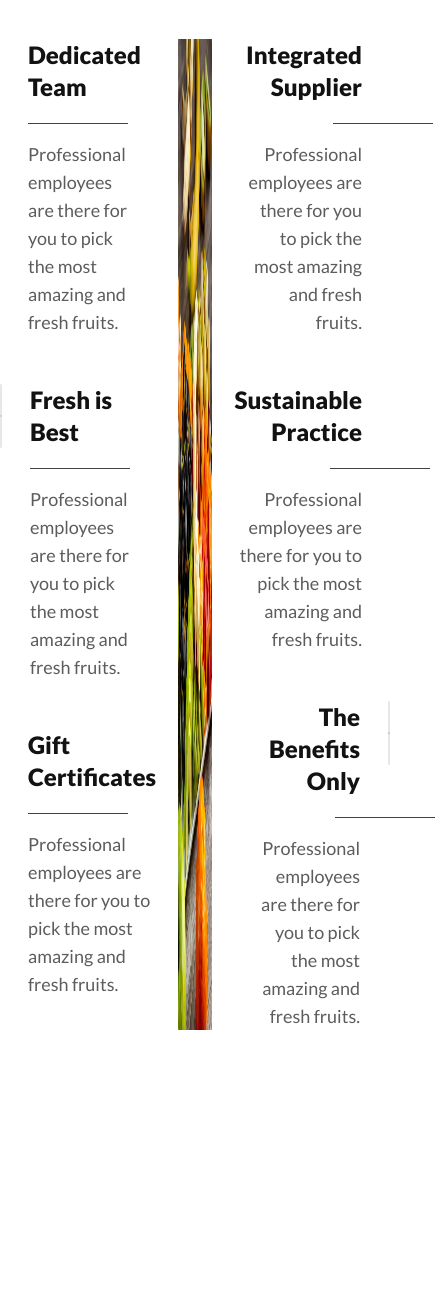
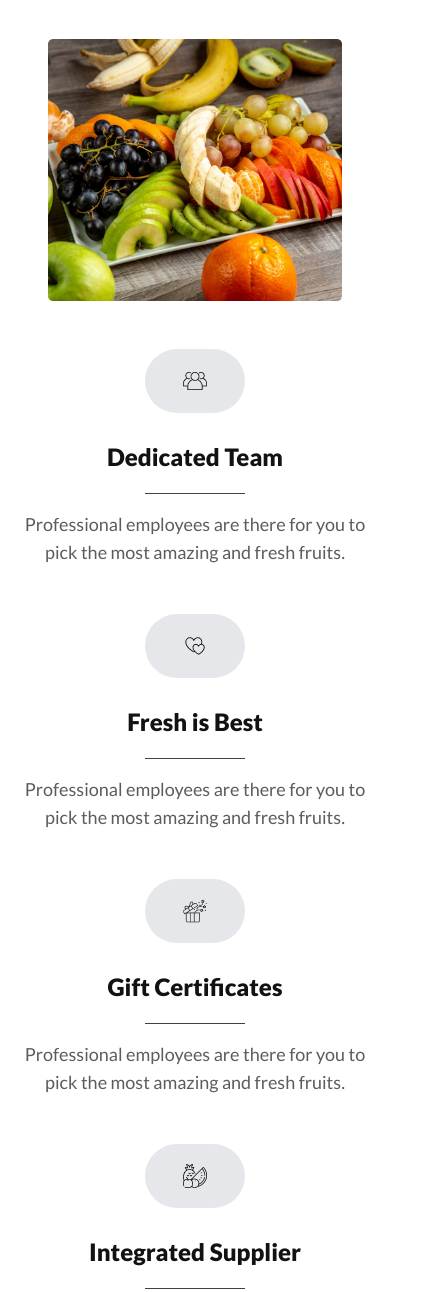
Before and after one commit to nznazmulhuda/fruit-brust, a plain HTML site: page index.html in a window 390 px wide. Shown: the part 5340-6632 px from the top of the page, 435 px wide, since content can reach past the window. Before the commit the page ends 6450 px from the top, so only its background shows below. Drawn offline with nearby package versions, Linux system fonts and the light colour scheme.

Commit message:
why choose us responsive

```diff
--- a/index.html
+++ b/index.html
@@ -1142,94 +1142,114 @@
 					<p class="w-1/2 lato disc text-lg font-medium text-center mb-12">Contrary to popular belief, is not simply random text. It has roots in a piece of classical Latin literature from 45 BC, making it over 2000 years old.</p>
 
 					<!-- content section -->
-					<section class="w-full flex justify-between">
+					<section class="w-full flex flex-col lg:flex-row justify-between">
+
+						<!-- middel part -->
+						<div class="mr-12 ml-12 mb-12 lg:hidden">
+							<img class="w-full h-full" src="./images/whychoose1.png" alt="">
+						</div>
+
 						<!-- left part -->
-						<div class="flex flex-col gap-12 w-1/3">
+						<div class="flex flex-col gap-12 lg:w-1/3">
 							<!-- card 1 -->
-							<div class="flex gap-7">
+							<div class="flex flex-col items-center lg:flex-row gap-7">
 								<div class="w-[100px] h-[64px] rounded-full bg-gray-200 flex items-center justify-center">
 									<img src="./images/group.png" alt="">
 								</div>
 								<!-- content -->
 								<div>
-									<h1 class="text-title lato text-2xl font-extrabold text-left mb-5 ">Dedicated Team</h1>
-									<div class="w-[100px] h-[1px] hr mb-4"></div>
-									<p class="lato disc text-lg font-medium">Professional employees are there for you to pick the most amazing and fresh fruits.</p>
+									<h1 class="text-title lato text-2xl font-extrabold text-center lg:text-left mb-5 ">Dedicated Team</h1>
+									<div class="flex justify-center lg:justify-start">
+										<div class="w-[100px] h-[1px] hr mb-4 "></div>
+									</div>
+									<p class="lato text-center lg:text-left disc text-lg w-[90%]  mx-auto lg:w-full font-medium">Professional employees are there for you to pick the most amazing and fresh fruits.</p>
 								</div>
 							</div>
 							<!-- card 2 -->
-							<div class="flex gap-7">
+							<div class="flex flex-col items-center lg:flex-row gap-7">
 								<div class="w-[100px] h-[64px] rounded-full bg-gray-200 flex items-center justify-center">
 									<img src="./images/love.png" alt="">
 								</div>
 								<!-- content -->
 								<div>
-									<h1 class="text-title lato text-2xl font-extrabold text-left mb-5 ">Fresh is Best</h1>
-									<div class="w-[100px] h-[1px] hr mb-4"></div>
-									<p class="lato disc text-lg font-medium">Professional employees are there for you to pick the most amazing and fresh fruits.</p>
+									<h1 class="text-title lato text-2xl font-extrabold text-center lg:text-left mb-5 ">Fresh is Best</h1>
+									<div class="flex justify-center lg:justify-start">
+										<div class="w-[100px] h-[1px] hr mb-4 "></div>
+									</div>
+									<p class="lato text-center lg:text-left disc text-lg w-[90%]  mx-auto lg:w-full font-medium">Professional employees are there for you to pick the most amazing and fresh fruits.</p>
 								</div>
 							</div>
 							<!-- card 3 -->
-							<div class="flex gap-7">
+							<div class="flex flex-col items-center lg:flex-row gap-7">
 								<div class="w-[100px] h-[64px] rounded-full bg-gray-200 flex items-center justify-center">
 									<img src="./images/gift-box.png" alt="">
 								</div>
 								<!-- content -->
 								<div>
-									<h1 class="text-title lato text-2xl font-extrabold text-left mb-5 ">Gift Certificates</h1>
-									<div class="w-[100px] h-[1px] hr mb-4"></div>
-									<p class="lato disc text-lg font-medium">Professional employees are there for you to pick the most amazing and fresh fruits.</p>
+									<h1 class="text-title lato text-2xl font-extrabold text-center lg:text-left mb-5 ">Gift Certificates</h1>
+									<div class="flex justify-center lg:justify-start">
+										<div class="w-[100px] h-[1px] hr mb-4 "></div>
+									</div>
+									<p class="lato text-center lg:text-left disc text-lg w-[90%]  mx-auto lg:w-full font-medium">Professional employees are there for you to pick the most amazing and fresh fruits.</p>
 								</div>
 							</div>
 						</div>
 
 						<!-- middel part -->
-						<div class="w-[32%] mr-12 ml-12">
+						<div class="w-[32%] mr-12 ml-12 hidden lg:flex">
 							<img class="w-full h-full" src="./images/whychoose1.png" alt="">
 						</div>
 
 						<!-- right part -->
-						<div class="flex flex-col gap-12 w-1/3 text-right">
+						<div class="flex mt-12 lg:mt-0 flex-col gap-12 text-center lg:w-1/3 lg:text-right">
 							<!-- card 1 -->
-							<div class="flex flex-row-reverse gap-7">
+							<div class="flex flex-col items-center lg:flex-row-reverse gap-7">
 								<div class="w-[100px] h-[64px] rounded-full bg-gray-200 flex items-center justify-center">
 									<img src="./images/fruit.png" alt="">
 								</div>
 								<!-- content -->
 								<div>
 									<h1 class="text-title lato text-2xl font-extrabold mb-5 ">Integrated Supplier</h1>
-									<div class="w-[100px] relative left-3/4 h-[1px] hr mb-4"></div>
-									<p class="lato disc text-lg font-medium">Professional employees are there for you to pick the most amazing and fresh fruits.</p>
+									<div class="flex justify-center lg:justify-end">
+										<div class="w-[100px] h-[1px] hr mb-4"></div>
+									</div>
+									<p class="lato disc w-[90%] lg:w-full mx-auto text-lg font-medium">Professional employees are there for you to pick the most amazing and fresh fruits.</p>
 								</div>
 							</div>
 							<!-- card 2 -->
-							<div class="flex flex-row-reverse gap-7">
+							<div class="flex flex-col items-center lg:flex-row-reverse gap-7">
 								<div class="w-[100px] h-[64px] rounded-full bg-gray-200 flex items-center justify-center">
 									<img src="./images/ice-cream.png" alt="">
 								</div>
 								<!-- content -->
 								<div>
 									<h1 class="text-title lato text-2xl font-extrabold mb-5 ">Sustainable Practice</h1>
-									<div class="w-[100px] relative left-3/4 h-[1px] hr mb-4"></div>
-									<p class="lato disc text-lg font-medium">Professional employees are there for you to pick the most amazing and fresh fruits.</p>
+									<div class="flex justify-center lg:justify-end">
+										<div class="w-[100px] h-[1px] hr mb-4"></div>
+									</div>
+									<p class="lato disc w-[90%] lg:w-full mx-auto text-lg font-medium">Professional employees are there for you to pick the most amazing and fresh fruits.</p>
 								</div>
 							</div>
 							<!-- card 3 -->
-							<div class="flex flex-row-reverse gap-7">
+							<div class="flex flex-col items-center lg:flex-row-reverse gap-7">
 								<div class="w-[100px] h-[64px] rounded-full bg-gray-200 flex items-center justify-center">
-									<img src="./images/like.png " alt="">
+									<img src="./images/like.png" alt="">
 								</div>
 								<!-- content -->
 								<div>
 									<h1 class="text-title lato text-2xl font-extrabold mb-5 ">The Benefits Only</h1>
-									<div class="w-[100px] relative left-3/4 h-[1px] hr mb-4"></div>
-									<p class="lato disc text-lg font-medium">Professional employees are there for you to pick the most amazing and fresh fruits.</p>
+									<div class="flex justify-center lg:justify-end">
+										<div class="w-[100px] h-[1px] hr mb-4"></div>
+									</div>
+									<p class="lato disc w-[90%] lg:w-full mx-auto text-lg font-medium">Professional employees are there for you to pick the most amazing and fresh fruits.</p>
 								</div>
 							</div>
 						</div>
 					</section>
 				</div>
 			</section>
+
+
 		</main>
 	</body>
 </html>
```
